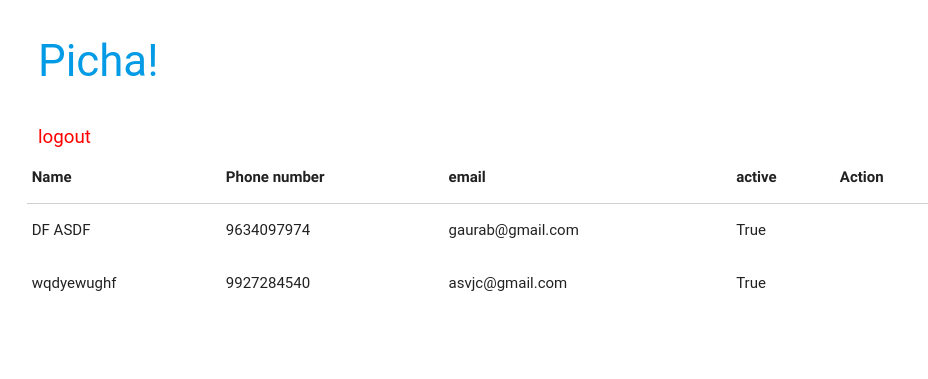
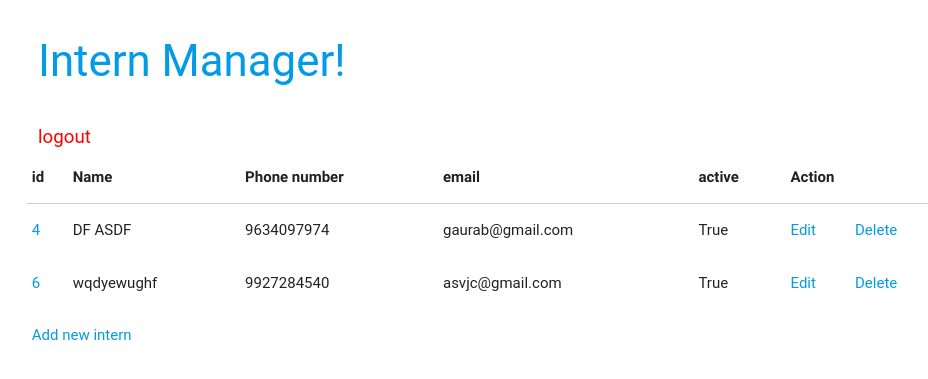
Before and after one commit to Gautamaggrawal/internship-manager, a Django app: page / in a window 1280 px wide. Shown: the top 379 px of the page, without its empty margins (154-1082 px from the left). Run offline with Django 3.2, Linux system fonts and the light colour scheme; a user stored in the database is signed in; data comes from the database, SQL or seed files in the repository; both versions use the stored data as it was after the commit; some libraries are stand-ins or nearby versions; some web fonts are replaced.

Commit message:
create and update interns

```diff
--- a/internshipmanager/urls.py
+++ b/internshipmanager/urls.py
@@ -1,18 +1,3 @@
-"""internshipmanager URL Configuration
-
-The `urlpatterns` list routes URLs to views. For more information please see:
-    https://docs.djangoproject.com/en/2.1/topics/http/urls/
-Examples:
-Function views
-    1. Add an import:  from my_app import views
-    2. Add a URL to urlpatterns:  path('', views.home, name='home')
-Class-based views
-    1. Add an import:  from other_app.views import Home
-    2. Add a URL to urlpatterns:  path('', Home.as_view(), name='home')
-Including another URLconf
-    1. Import the include() function: from django.urls import include, path
-    2. Add a URL to urlpatterns:  path('blog/', include('blog.urls'))
-"""
 from django.contrib import admin
 from django.urls import path,include
 from manager.views import *
@@ -29,7 +14,10 @@ urlpatterns = [
     path('login/', LoginView.as_view(), name="login"),
     path('signup/',SignUpView.as_view(), name="signup"),
     path('', staff_member_required(InternsListView.as_view(),login_url='login'), name="home"),
-    path('intern/<int:pk>', staff_member_required(InternDetailView.as_view(),login_url='login'), name='intern-detail'),
+    path('interndetails/<int:pk>', staff_member_required(InternDetailView.as_view(),login_url='login'), name='intern-detail'),
+    path('interncreate/', staff_member_required(InternCreateView.as_view(),login_url='login'), name='intern-create'),
+    path('internupdate/<int:pk>', staff_member_required(InternUpdateView.as_view(),login_url='login'), name='intern-update'),
+    path('interndelete/<int:pk>', staff_member_required(InternDeleteView.as_view(),login_url='login'), name='intern-delete'),
     path('accounts/logout/', LogoutView.as_view(template_name="manager/logout.html"), name='logout'),
 
 ]
--- a/manager/views.py
+++ b/manager/views.py
@@ -5,6 +5,8 @@ from django.views.generic.edit import FormView
 from django.views.generic import *
 from .models import *
 from django.contrib.messages.views import SuccessMessageMixin
+from django.contrib import messages
+from .forms import *
 
 class SignUpView(FormView):
     form_class = UserCreationForm
@@ -16,12 +18,28 @@ class SignUpView(FormView):
         raw_password = form.cleaned_data.get('password1')
         user = authenticate(username=username, password=raw_password)
         login(self.request, user)
-        return redirect('/home/')
+        return redirect('/')
 
 class LoginView(FormView):
     form_class = AuthenticationForm
     template_name = 'manager/login.html'
     success_url=''
+
+
+class InternCreateView(CreateView):
+    form_class=InternForm
+    template_name = 'manager/intern_form.html'
+    success_message = "The book created successfully"
+    def form_valid(self,form):
+        form.save()
+        return redirect('/')
+
+class InternUpdateView(SuccessMessageMixin,UpdateView):
+    model=Intern
+    slug_field = 'pk'
+    slug_url_kwarg = 'pk'
+    form_class = InternUpdateForm
+    success_message = "The book updated successfully"
 
 class InternsListView(ListView):
 	queryset = Intern.objects.all().order_by('-date_of_join')
@@ -39,7 +57,7 @@ class InternDeleteView(SuccessMessageMixin,DeleteView):
     slug_field = 'pk'
     slug_url_kwarg = 'pk'
     success_message = "The Intern deleted successfully "
-    success_url = '/home/'
+    success_url = '/'
 
     def delete(self, request, *args, **kwargs):
         messages.success(self.request, self.success_message)
--- a/templates/base.html
+++ b/templates/base.html
@@ -5,16 +5,17 @@
     <link type="text/css" rel="stylesheet" href="//cdnjs.cloudflare.com/ajax/libs/materialize/0.96.1/css/materialize.min.css"  media="screen,projection"/>
     <!--Let browser know website is optimized for mobile-->
     <meta name="viewport" content="width=device-width, initial-scale=1.0, maximum-scale=1.0, user-scalable=no"/>
-    <title>{% block title %}Picha!{% endblock %}</title>
+    <title>{% block title %}InternManager!{% endblock %}</title>
     {% block headcss %}{% endblock %}
   </head>
   <body>
     <div class="container">
       <div class="section">
         <div class="row">
-          <div class="col s9"><a href="{% url 'home' %}"><h3>Picha!</h3></a></div>
+          <div class="col s9"><a href="{% url 'home' %}"><h3>Intern Manager!</h3></a></div>
         </div>
         <div>
+
 
         {% block content %}{% endblock %}
       </div>
--- a/templates/manager/intern_list.html
+++ b/templates/manager/intern_list.html
@@ -25,7 +25,7 @@
     <table class="table table-striped">
   <thead>
     <tr>
-
+      <th><b>id</b></th>
       <th><b>Name</b></th>
       <th><b>Phone number</b></th>
       <th><b>email</b></th>
@@ -37,15 +37,18 @@
   <tbody>
     {% for intern in interns %}
     <tr>
+
+      <td><a href='interndetails/{{ intern.id }}'>{{ intern.id }}</a></td>
       <td>{{ intern.fullname }}</td>
       <td>{{ intern.phone }}</td>
       <td>{{ intern.email }}</td>
       <td>{{ intern.status }}</td>
-
+      <td><a href='internupdate/{{ intern.id }}'>Edit</a></td>
+      <td><a href='interndelete/{{ intern.id }}'>Delete</a></td>
     </tr>
     {% endfor %}
     <tr>
-
+      <td colspan=6><a href="{% url 'intern-create' %}">Add new intern</a></td>
     </tr>
   </tbody>
 </table>
@@ -53,7 +56,31 @@
 
 
   </div>
-
+  <div class="row">
+    <div class="col s12">
+      {% if is_paginated %}
+        <ul class="pagination">
+          {% if page_obj.has_previous %}
+            <li class="waves-effect">
+              <a href="?page={{ page_obj.previous_page_number }}{{ getvars }}{{ hashtag }}"><i class="mdi-navigation-chevron-left"></i></a>
+            </li>
+          {% else %}
+            <li class="disabled"><a href="#!"><i class="mdi-navigation-chevron-left"></i></a></li>
+          {% endif %}
+          <li class="active">
+          <a href="#!">{{ page_obj.number }}</a>
+          </li>
+          {% if page_obj.has_next %}
+            <li class="waves-effect">
+              <a href="?page={{ page_obj.next_page_number }}{{ getvars }}{{ hashtag }}"><i class="mdi-navigation-chevron-right"></i></a>
+            </li>
+          {% else %}
+            <li class="waves-effect"><a href="#!"><i class="mdi-navigation-chevron-right"></i></a></li>
+          {% endif %}
+        </ul>
+      {% endif %}
+    </div>
+  </div>
 {% endblock %}
 
 {% block extrabody %}
```
Also changed, not shown: manager/forms.py (added, +39 -0 lines), templates/manager/intern_confirm_delete.html (added, +25 -0 lines), templates/manager/intern_form.html (added, +31 -0 lines), db.sqlite3, media/intern_None/Screenshot_from_2019-03-30_17-44-08.png (added), media/intern_None/Screenshot_from_2019-03-30_17-44-08_O71GccB.png (added), media/intern_None/Screenshot_from_2019-03-30_17-59-59.png (added), media/intern_None/Screenshot_from_2019-03-30_17-59-59_B9GnW6q.png (added), media/intern_None/Screenshot_from_2019-04-02_19-47-38.png (added), media/intern_None/Screenshot_from_2019-04-02_19-47-44.png (added), media/intern_None/Screenshot_from_2019-04-03_14-14-54.png (added), media/intern_None/Screenshot_from_2019-04-03_14-14-54_HWCfRc6.png (added), media/intern_None/Screenshot_from_2019-04-03_14-14-54_MYQXT96.png (added), media/intern_None/Screenshot_from_2019-04-03_14-14-54_SoEeWq1.png (added), 2 more files.
